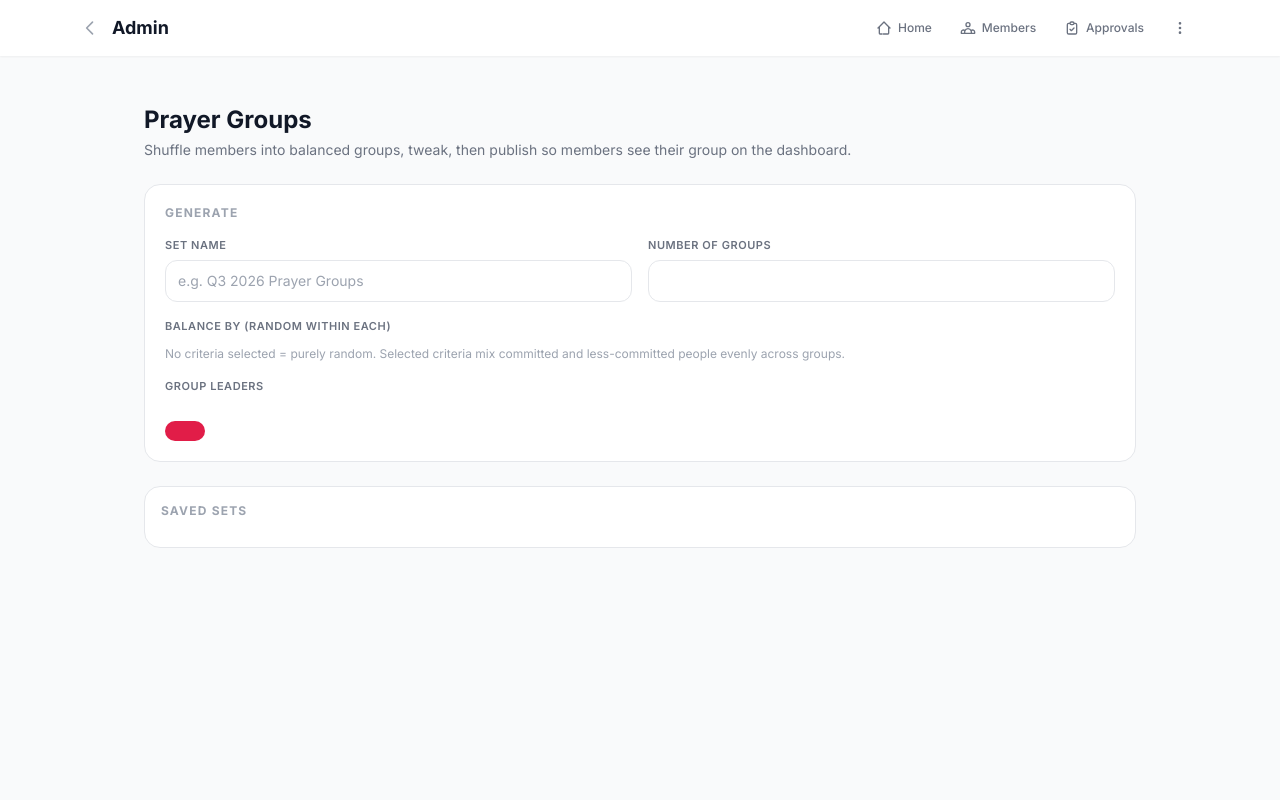
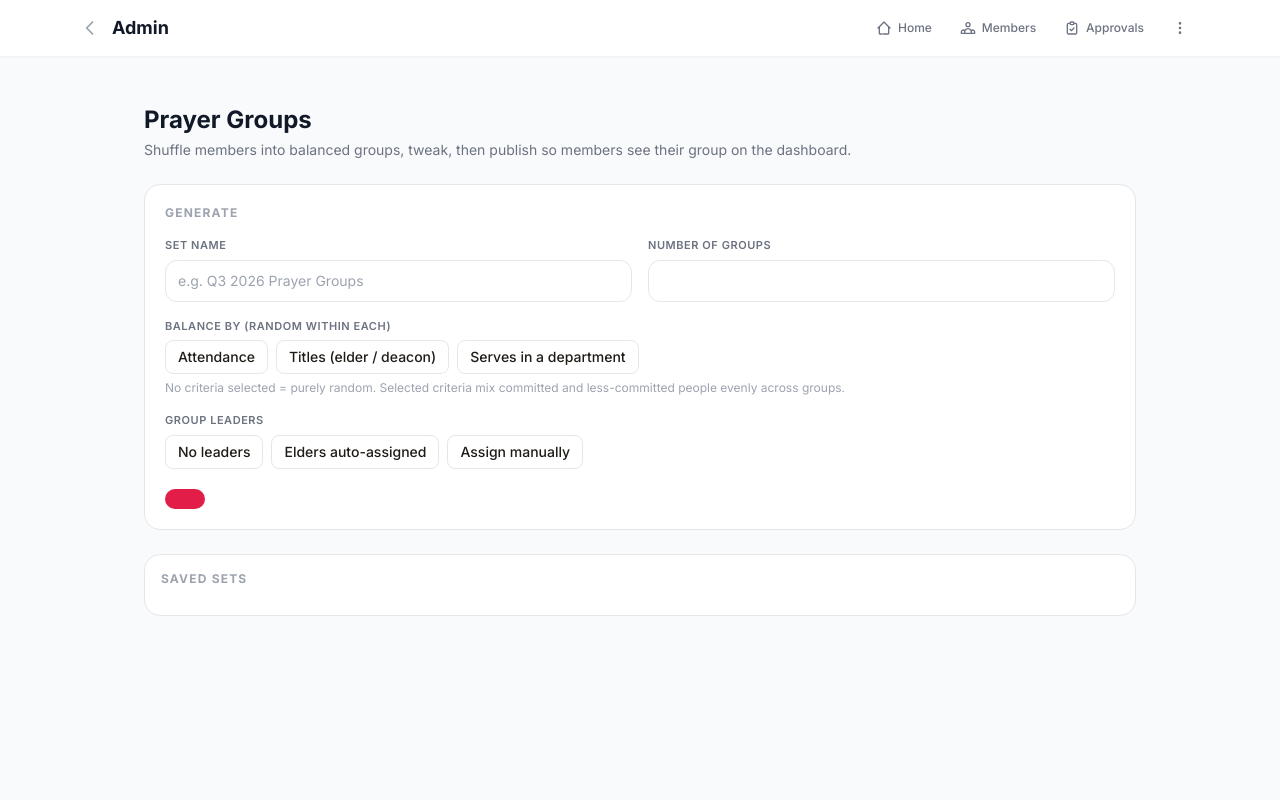
Before and after one commit to RevivalFireMinistries/dept-selection-app, a FastAPI app: template templates/admin/prayer_groups.html in a window 1280 px wide. Run offline with FastAPI, Linux system fonts and the light colour scheme; the template is opened without the code that fills it, so the values that code supplies are empty; parts of the project's set-up code (start-up, migrations or seed data) failed here and were passed over; some libraries are stand-ins or nearby versions.

Commit message:
fix(prayer-groups): static criteria/leader buttons + x-if guard render
The criteria/leader x-for buttons and the Generate button weren't rendering.
Cause: the "Current set" block used x-show="current" with inner
x-for="g in current.groups" — Alpine still evaluates those expressions when
current is null (x-show only toggles display), so current.groups threw and
disrupted rendering. Also removed {{ super() }} (admin/base.html defines no
scripts block to call super on).

- Criteria + leader-mode are now static buttons (fixed 3 each) with
  critStyle()/leaderStyle() helpers — no x-for, labels always render
- Current-set wrapped in <template x-if="current"> so its inner x-for never
  evaluates against null; move dropdown uses otherGroups(id) helper with
  optional chaining

Co-Authored-By: Claude Opus 4.8 (1M context) <noreply@anthropic.com>

```diff
--- a/templates/admin/prayer_groups.html
+++ b/templates/admin/prayer_groups.html
@@ -29,15 +29,15 @@
     <div class="mt-4">
       <label class="block text-[11px] uppercase tracking-wider font-semibold text-gray-500 mb-1.5">Balance by (random within each)</label>
       <div class="flex flex-wrap gap-2">
-        <template x-for="c in criteriaOptions" :key="c.key">
-          <button type="button" @click="toggleCriteria(c.key)"
+        <button type="button" @click="toggleCriteria('attendance')"
                 class="px-3 py-1.5 rounded-lg text-sm font-medium border transition-all"
-                  :style="form.criteria.includes(c.key)
-                    ? 'background:#1F1B16;border-color:#1F1B16;color:white;'
-                    : 'background:white;border-color:#E5E7EB;color:#1F1B16;'">
-            <span x-text="c.label"></span>
-          </button>
-        </template>
+                :style="critStyle('attendance')">Attendance</button>
+        <button type="button" @click="toggleCriteria('titles')"
+                class="px-3 py-1.5 rounded-lg text-sm font-medium border transition-all"
+                :style="critStyle('titles')">Titles (elder / deacon)</button>
+        <button type="button" @click="toggleCriteria('departments')"
+                class="px-3 py-1.5 rounded-lg text-sm font-medium border transition-all"
+                :style="critStyle('departments')">Serves in a department</button>
       </div>
       <p class="text-xs text-gray-400 mt-1.5">No criteria selected = purely random. Selected criteria mix committed and less-committed people evenly across groups.</p>
     </div>
@@ -45,15 +45,15 @@
     <div class="mt-4">
       <label class="block text-[11px] uppercase tracking-wider font-semibold text-gray-500 mb-1.5">Group leaders</label>
       <div class="flex flex-wrap gap-2">
-        <template x-for="opt in leaderModes" :key="opt.key">
-          <button type="button" @click="form.leader_mode = opt.key"
+        <button type="button" @click="form.leader_mode='none'"
                 class="px-3 py-1.5 rounded-lg text-sm font-medium border transition-all"
-                  :style="form.leader_mode === opt.key
-                    ? 'background:#B8541C;border-color:#B8541C;color:white;'
-                    : 'background:white;border-color:#E5E7EB;color:#1F1B16;'">
-            <span x-text="opt.label"></span>
-          </button>
-        </template>
+                :style="leaderStyle('none')">No leaders</button>
+        <button type="button" @click="form.leader_mode='auto'"
+                class="px-3 py-1.5 rounded-lg text-sm font-medium border transition-all"
+                :style="leaderStyle('auto')">Elders auto-assigned</button>
+        <button type="button" @click="form.leader_mode='manual'"
+                class="px-3 py-1.5 rounded-lg text-sm font-medium border transition-all"
+                :style="leaderStyle('manual')">Assign manually</button>
       </div>
     </div>
 
@@ -66,8 +66,9 @@
     </div>
   </div>
 
-  <!-- ── Current set ────────────────────────────────────────────── -->
-  <div x-show="current" x-cloak class="mb-6">
+  <!-- ── Current set (only rendered when one is loaded) ─────────── -->
+  <template x-if="current">
+    <div class="mb-6">
       <div class="flex items-center justify-between flex-wrap gap-3 mb-3">
         <div class="flex items-center gap-2 min-w-0">
           <input type="text" x-model="current.name" @change="saveMeta()"
@@ -78,21 +79,13 @@
         </div>
         <div class="flex items-center gap-2">
           <button @click="regenerate()" :disabled="busy || current.status === 'published'"
-                class="px-3 py-2 text-sm font-semibold rounded-xl border border-gray-200 hover:bg-gray-50 disabled:opacity-40">
-          ↻ Regenerate
-        </button>
+                  class="px-3 py-2 text-sm font-semibold rounded-xl border border-gray-200 hover:bg-gray-50 disabled:opacity-40">↻ Regenerate</button>
           <button @click="exportExcel()"
-                class="px-3 py-2 text-sm font-semibold rounded-xl text-white" style="background:#3F7D58;">
-          Excel
-        </button>
+                  class="px-3 py-2 text-sm font-semibold rounded-xl text-white" style="background:#3F7D58;">Excel</button>
           <button x-show="current.status !== 'published'" @click="publish()"
-                class="px-3 py-2 text-sm font-semibold rounded-xl bg-ink text-white" style="background:#1F1B16;color:white;">
-          Publish
-        </button>
+                  class="px-3 py-2 text-sm font-semibold rounded-xl text-white" style="background:#1F1B16;">Publish</button>
           <button x-show="current.status === 'published'" @click="unpublish()"
-                class="px-3 py-2 text-sm font-semibold rounded-xl border border-gray-200 hover:bg-gray-50">
-          Unpublish
-        </button>
+                  class="px-3 py-2 text-sm font-semibold rounded-xl border border-gray-200 hover:bg-gray-50">Unpublish</button>
         </div>
       </div>
 
@@ -128,7 +121,7 @@
                   <select @change="moveMember(m, $event.target.value); $event.target.value=''"
                           class="text-[11px] border border-gray-200 rounded px-1 py-0.5 text-gray-500 bg-white">
                     <option value="">move…</option>
-                  <template x-for="og in current.groups.filter(x => x.id !== g.id)" :key="og.id">
+                    <template x-for="og in otherGroups(g.id)" :key="og.id">
                       <option :value="og.id" x-text="'→ ' + og.name"></option>
                     </template>
                   </select>
@@ -139,6 +132,7 @@
         </template>
       </div>
     </div>
+  </template>
 
   <!-- ── Saved sets ─────────────────────────────────────────────── -->
   <div x-show="sets.length" class="bg-white rounded-2xl border border-gray-200 p-4">
@@ -163,37 +157,30 @@
 {% endblock %}
 
 {% block scripts %}
-{{ super() }}
 <script src="https://cdnjs.cloudflare.com/ajax/libs/xlsx/0.18.5/xlsx.full.min.js" crossorigin="anonymous"></script>
 <script>
 function prayerGroups() {
+  const ON  = 'background:#1F1B16;border-color:#1F1B16;color:white;';
+  const OFF = 'background:white;border-color:#E5E7EB;color:#1F1B16;';
+  const LON = 'background:#B8541C;border-color:#B8541C;color:white;';
   return {
     busy: false, err: '',
     form: { name: '', num_groups: 4, criteria: ['attendance', 'titles', 'departments'], leader_mode: 'auto' },
-    criteriaOptions: [
-      { key: 'attendance',  label: 'Attendance' },
-      { key: 'titles',      label: 'Titles (elder/deacon)' },
-      { key: 'departments', label: 'Serves in a department' },
-    ],
-    leaderModes: [
-      { key: 'none',   label: 'No leaders' },
-      { key: 'auto',   label: 'Elders auto-assigned' },
-      { key: 'manual', label: 'Assign manually' },
-    ],
     sets: [], current: null,
 
-    async init() { await this.loadSets(); },
+    init() { this.loadSets(); },
 
+    critStyle(k)   { return this.form.criteria.includes(k) ? ON : OFF; },
+    leaderStyle(k) { return this.form.leader_mode === k ? LON : OFF; },
     toggleCriteria(k) {
       const i = this.form.criteria.indexOf(k);
       if (i >= 0) this.form.criteria.splice(i, 1); else this.form.criteria.push(k);
     },
+    otherGroups(id) { return (this.current?.groups || []).filter(x => x.id !== id); },
 
     async loadSets() {
-      try {
-        const r = await fetch('/api/admin/prayer-groups');
-        this.sets = r.ok ? await r.json() : [];
-      } catch (e) { this.sets = []; }
+      try { const r = await fetch('/api/admin/prayer-groups'); this.sets = r.ok ? await r.json() : []; }
+      catch (e) { this.sets = []; }
     },
 
     async generate() {
@@ -205,8 +192,7 @@ function prayerGroups() {
         });
         const d = await r.json();
         if (!r.ok) throw new Error(d.detail || 'Failed');
-        this.current = d;
-        await this.loadSets();
+        this.current = d; await this.loadSets();
       } catch (e) { this.err = e.message; }
       this.busy = false;
     },
@@ -217,11 +203,7 @@ function prayerGroups() {
       try {
         const r = await fetch(`/api/admin/prayer-groups/${this.current.id}/regenerate`, {
           method: 'POST', headers: { 'Content-Type': 'application/json' },
-          body: JSON.stringify({
-            num_groups: this.form.num_groups,
-            criteria: this.form.criteria,
-            leader_mode: this.form.leader_mode,
-          }),
+          body: JSON.stringify({ num_groups: this.form.num_groups, criteria: this.form.criteria, leader_mode: this.form.leader_mode }),
         });
         const d = await r.json();
         if (!r.ok) throw new Error(d.detail || 'Failed');
@@ -235,7 +217,7 @@ function prayerGroups() {
       if (r.ok) {
         this.current = await r.json();
         this.form.num_groups = this.current.num_groups;
-        this.form.criteria = this.current.criteria;
+        this.form.criteria   = this.current.criteria;
         this.form.leader_mode = this.current.leader_mode;
       }
     },
@@ -254,7 +236,6 @@ function prayerGroups() {
         method: 'PUT', headers: { 'Content-Type': 'application/json' },
         body: JSON.stringify({ groups: [{ id: g.id, name: g.name, leader_external_member_id: g.leader_external_member_id }] }),
       });
-      // Refresh leader stars
       this.current.groups.forEach(grp => grp.members.forEach(m =>
         m.is_leader = (grp.leader_external_member_id === m.external_member_id)));
     },
@@ -292,12 +273,10 @@ function prayerGroups() {
         g.members.forEach(m => aoa.push([m.full_name, m.phone, m.is_leader ? 'Leader' : '']));
         const ws = XLSX.utils.aoa_to_sheet(aoa);
         ws['!cols'] = [{ wch: 30 }, { wch: 16 }, { wch: 10 }];
-        // Sheet names max 31 chars, no special chars
         const safe = (g.name || 'Group').replace(/[\\/?*\[\]:]/g, '').slice(0, 31);
         XLSX.utils.book_append_sheet(wb, ws, safe);
       });
-      const fn = `${(this.current.name || 'prayer_groups').replace(/\s+/g, '_')}.xlsx`;
-      XLSX.writeFile(wb, fn);
+      XLSX.writeFile(wb, `${(this.current.name || 'prayer_groups').replace(/\s+/g, '_')}.xlsx`);
     },
   };
 }
```
Lines whose indentation alone changed are shown as unchanged.
